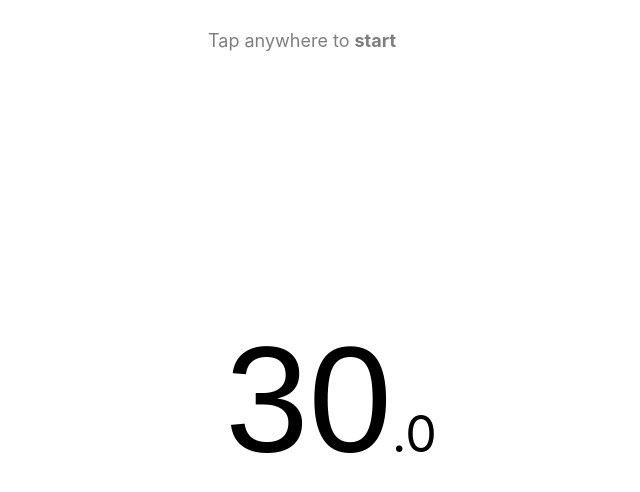
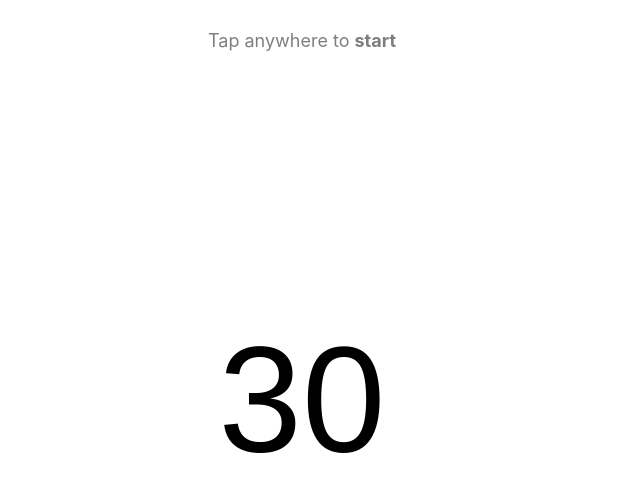
Before and after one commit to pereznieto/timee, a React (Create React App) app: page / in a window 1280 px wide. Shown: the top 492 px of the page, without its empty margins (338-978 px from the left). Built offline with nearby package versions, Linux system fonts and the light colour scheme.

Commit message:
Remove decimals

```diff
--- a/src/components/Timer/Timer.module.scss
+++ b/src/components/Timer/Timer.module.scss
@@ -45,10 +45,9 @@
 }
 
 .secondsInput {
-  width: 180px;
   padding: 10px;
   font-size: 150px;
-  text-align: right;
+  text-align: center;
   background-color: transparent;
   border-radius: 15px;
   border: 3px solid transparent;
@@ -60,30 +59,12 @@
   &:focus {
     background-color: rgba(255, 255, 255, 0.5);
     border-color: rgba(52, 152, 219, 0.3);
-
-    & + .decimals {
-      opacity: 0.5;
-    }
   }
 
   &:focus {
     outline: none;
     border-color: rgb(52, 152, 219);
-
-    & + .decimals {
-      opacity: 0;
-    }
   }
-}
-
-.decimals {
-  display: inline-block;
-  width: 45px;
-  margin-right: -45px;
-  transform: translateX(-13px);
-  font-size: 50px;
-  text-align: left;
-  transition: all 0.3s ease-in-out;
 }
 
 .footer {
--- a/src/components/Timer/Timer.tsx
+++ b/src/components/Timer/Timer.tsx
@@ -1,4 +1,4 @@
-import React, { useState, useEffect } from 'react'
+import React, { useState, useEffect, useRef } from 'react'
 import styles from './Timer.module.scss'
 import { splitSeconds, padZero } from '../../utils/parse'
 import useInterval from '../../utils/useInterval'
@@ -17,11 +17,12 @@ const Timer = () => {
   const [runningStartTime, setRunningStartTime] = useState<number | false>(
     false
   )
-  const [seconds, decimals] = splitSeconds(timeLeft)
   const [wasSpacePressed, setWasSpacePressed] = useState<boolean>(false)
+  const seconds = splitSeconds(timeLeft)
   const percentageElapsed = 100 - (timeLeft * 100) / duration
   const shouldShowProgress = timeLeft !== duration
   const isRunningOut = timeLeft < RUNNING_OUT_MARK
+  const dingAudio = useRef(new Audio(ding))
 
   useEffect(() => {
     if (timeLeft !== duration) {
@@ -62,7 +63,7 @@ const Timer = () => {
         }
       } else {
         setRunningStartTime(false)
-        playSound(ding)
+        dingAudio.current.play().catch(alert)
       }
     },
     runningStartTime ? TICK_SPEED : null
@@ -118,7 +119,6 @@ const Timer = () => {
           Tap anywhere to{' '}
           <span className={styles.helperAction}>{getHelperAction()}</span>
         </div>
-        <div>
         <input
           className={styles.secondsInput}
           title="Edit duration"
@@ -127,7 +127,7 @@ const Timer = () => {
           type="number"
           inputMode="numeric"
           min="0"
-            max="99"
+          max="999"
           value={padZero(seconds)}
           onChange={({ target: { value } }) => {
             setDuration(Number(value) * 1000)
@@ -138,8 +138,6 @@ const Timer = () => {
             }
           }}
         />
-          <span className={styles.decimals}>.{decimals}</span>
-        </div>
         <div className={styles.footer}>This is Timee</div>
       </div>
     </div>
--- a/src/utils/parse.ts
+++ b/src/utils/parse.ts
@@ -1,7 +1,3 @@
-export const splitSeconds = (time: number): [number, number] => [
-  Math.floor(time / 1000),
-  Math.floor((time % 1000) / 100),
-]
-
+export const splitSeconds = (time: number): number => Math.floor(time / 1000)
 export const padZero = (time: number): string =>
   time >= 10 ? String(time) : `0${time}`
```
Also changed, not shown: 1 other file (tests, documents, lock files or other folders). Lines whose indentation alone changed are shown as unchanged.
